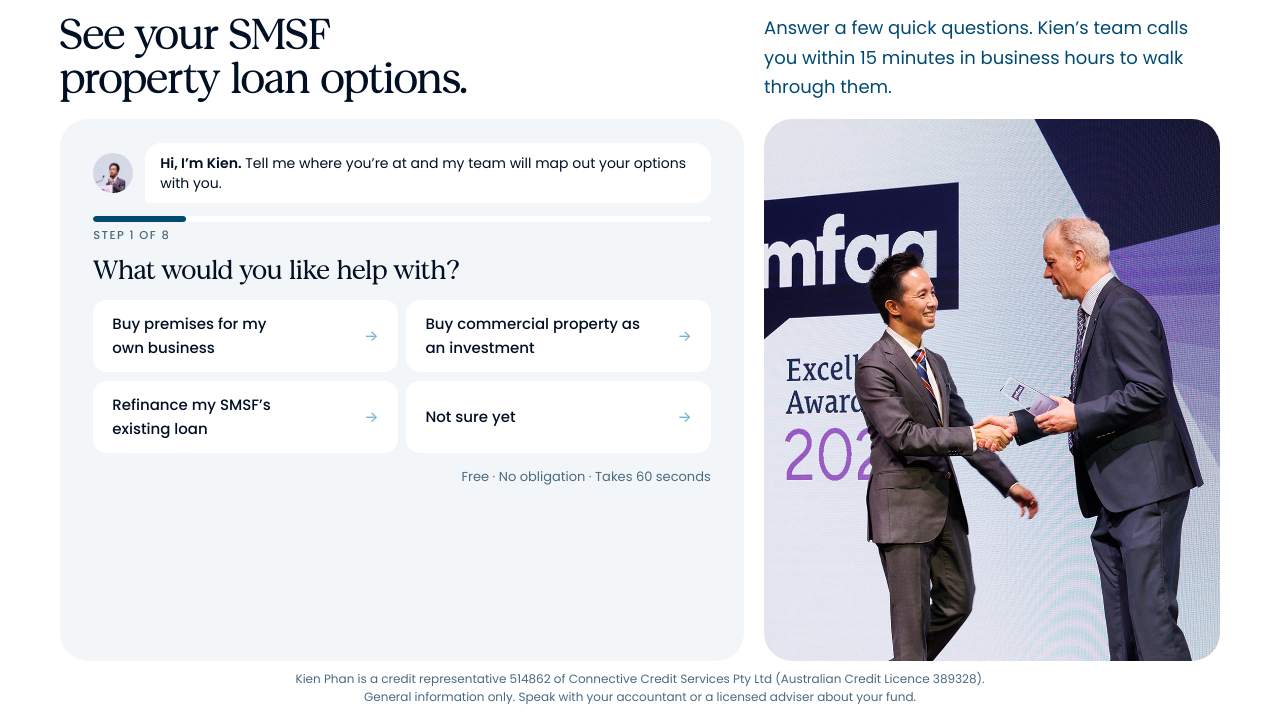
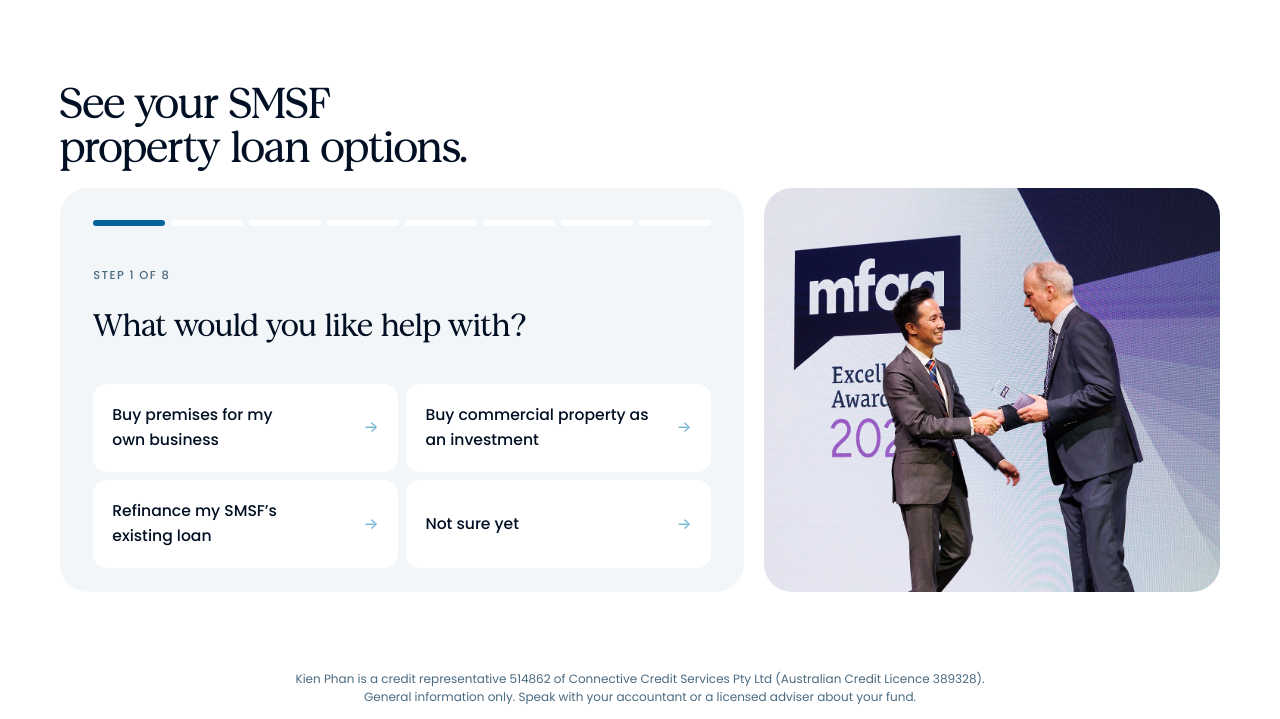
Before and after one commit to linhpham8digit/DEMO-KP-smsf-quizz, a plain HTML site: page index.html in a window 1280 px wide. Shown: the part 81-800 px from the top of the page. Drawn offline with Linux system fonts and the light colour scheme.

Commit message:
feat: leaner quiz with a tappable step bar
Removes the side note, the Kien bubble and the trust line. The progress bar has one
segment per step, and a step already reached can be tapped to go back to it; Back sits
beside the step count. The card is as tall as its content (the photo matches it) instead
of stretching with empty space under the answers.

Co-Authored-By: Claude Opus 5.5 <noreply@anthropic.com>

```diff
--- a/assets/css/landing.css
+++ b/assets/css/landing.css
@@ -135,8 +135,6 @@ h1, h2, h3 { text-wrap: balance; }
 .hero__award b { display: block; font-size: 14.5px; font-weight: 600; color: var(--white); }
 .hero__form { grid-column: 2; grid-row: 1 / 5; align-self: center; }
 
-/* Kien Phan, set large in place of a headline */
-.hero__name { font: 400 clamp(56px, min(7vw, 11vh), 112px)/.95 var(--serif); letter-spacing: -.02em; color: var(--white); }
 .hero__role { font: 500 clamp(17px, 2.4vh, 22px)/1.35 var(--sans); color: rgba(255, 255, 255, .92); margin-top: 6px; }
 /* role and MFAA membership on one line on wide screens; on phones MFAA drops to its own line */
 .hero__sep { margin-inline: .35em; color: rgba(255, 255, 255, .45); font-weight: 300; }
@@ -166,8 +164,6 @@ h1, h2, h3 { text-wrap: balance; }
 .hero-awards__dot:hover::before { background: rgba(255, 255, 255, .6); }
 .hero-awards__dot.is-active::before { width: 22px; background: var(--white); }
 
-/* Kien Phan, set large in place of a headline */
-.hero__name { font: 400 clamp(56px, min(7vw, 11vh), 112px)/.95 var(--serif); letter-spacing: -.02em; color: var(--white); }
 .hero__role { font: 500 clamp(17px, 2.4vh, 22px)/1.35 var(--sans); color: rgba(255, 255, 255, .92); margin-top: 6px; }
 
 
@@ -316,14 +312,21 @@ h1, h2, h3 { text-wrap: balance; }
 .quiz-photo > img { position: absolute; inset: 0; width: 100%; height: 100%; object-fit: cover; object-position: 44% 28%; transition: transform .7s cubic-bezier(.2, .7, .2, 1); }
 
 .quiz-body { display: grid; gap: 20px; }
-.quiz-intro { display: flex; align-items: center; gap: 12px; }
-.quiz-intro img { width: 46px; height: 46px; border-radius: 50%; object-fit: cover; object-position: 50% 15%; flex: none; }
-.quiz-intro p { background: var(--white); border-radius: 16px 16px 16px 4px; padding: 11px 15px; font-size: 14.5px; line-height: 1.45; color: var(--ink); }
-.quiz-intro b { font-weight: 600; }
 
-.progress { display: grid; gap: 8px; }
-.progress__bar { height: 6px; border-radius: 100px; background: var(--white); overflow: hidden; }
-.progress__bar i { display: block; height: 100%; border-radius: 100px; background: var(--navy); transition: width .35s ease; }
+.progress { display: grid; gap: 10px; }
+/* one segment per step; a step already reached can be tapped to go back to it */
+.progress__steps { list-style: none; margin: 0; padding: 0; display: flex; gap: 6px; }
+.progress__steps li { flex: 1; display: flex; }
+.progress__seg { flex: 1; position: relative; height: 22px; padding: 0; border: 0; background: none; cursor: pointer; }
+.progress__seg::before { content: ""; position: absolute; left: 0; right: 0; top: 8px; height: 6px; border-radius: 100px; background: var(--white); transition: background-color .3s, transform .2s; }
+.progress__seg.is-done::before { background: var(--navy); }
+.progress__seg.is-current::before { background: var(--ocean); }
+.progress__seg.is-ahead::before { background: var(--soft); }
+.progress__seg:not(:disabled):hover::before { transform: scaleY(1.6); }
+.progress__seg:disabled { cursor: default; }
+.progress__seg:focus-visible { outline: 2px solid var(--navy); outline-offset: 2px; border-radius: 4px; }
+.progress__row { display: flex; align-items: center; justify-content: space-between; gap: 12px; min-height: 24px; }
+.progress__row .back { min-height: 24px; padding: 0; font-size: 13px; }
 .progress__label { font: 500 11.5px/1 var(--mono); letter-spacing: 1.4px; color: var(--muted); text-transform: uppercase; }
 .quiz-q { font: 400 clamp(24px, 2.4vw, 30px)/1.15 var(--serif); color: var(--ink); }
 .quiz-q:focus { outline: none; }
@@ -342,10 +345,8 @@ h1, h2, h3 { text-wrap: balance; }
 .opts--grid .opt { justify-content: center; text-align: center; padding: 14px 4px; }
 .opts--grid .opt::after { display: none; }
 .opt.is-picked { border-color: var(--navy); background: var(--mist); color: var(--navy); }
-.quiz-foot { display: flex; align-items: center; justify-content: space-between; gap: 12px; min-height: 22px; }
 .back { border: 0; background: none; min-height: 44px; padding: 4px 0; font-size: 14px; font-weight: 500; color: var(--muted); cursor: pointer; }
 .back:hover { color: var(--navy); }
-.trust { font-size: 13px; color: var(--muted); }
 .quiz-card .f input { background: var(--white); }
 .quiz-card .yn__opts span { background: var(--white); }
 
@@ -412,9 +413,7 @@ h1, h2, h3 { text-wrap: balance; }
   .hero-awards__dot::before { background: var(--ice); }
   .hero-awards__dot.is-active::before { background: var(--navy); }
   .hero-awards__dot:hover::before { background: var(--soft); }
-  .hero__name { font-size: clamp(48px, 13vw, 72px); }
   .hero__role { font-size: 17px; }
-  .hero__name { font-size: clamp(48px, 13vw, 72px); }
   .hero__role { font-size: 17px; }
   .hero__who b { color: var(--ink); }
   .hero__award { border-left-color: var(--line); }
@@ -509,7 +508,6 @@ h1, h2, h3 { text-wrap: balance; }
 .quiz-body .opt:nth-child(8) { animation-delay: .28s; }
 
 /* the progress bar grows from where it was */
-.progress__bar i { transition: width .55s cubic-bezier(.2, .7, .2, 1); }
 
 /* answer buttons: lift on hover, press on click, a ripple from the pointer, then a tick */
 .opt { position: relative; overflow: hidden; isolation: isolate;
@@ -567,31 +565,29 @@ h1, h2, h3 { text-wrap: balance; }
 
 @media (min-width: 901px) {
   .quiz-screen { min-height: 100vh; min-height: 100svh; display: grid; grid-template-rows: 1fr auto; }
-  .quiz-screen > main { display: grid; grid-template-rows: auto auto 1fr; min-height: 0; }
+  /* the card is as tall as its content (the photo matches it), and the heading, card and photo
+     sit centred in the space under the logo row instead of the card stretching to fill it */
+  .quiz-screen > main { display: flex; flex-direction: column; min-height: 0; }
+  .quiz-screen .intro { margin-top: auto; }
+  .quiz-screen .quiz-grid { margin-bottom: auto; }
+  /* every question step is the height of the tallest one, so the card does not jump between them */
+  .quiz-screen .quiz-body { min-height: clamp(260px, 44.5vh, 470px); }
   .quiz-screen .page-top { padding-top: clamp(12px, 2.4vh, 28px); }
   .quiz-screen .page-top .logo, .quiz-screen .page-top .award-pair { height: clamp(44px, 7.4vh, 76px); }
   .quiz-screen .intro { padding-block: clamp(8px, 2vh, 36px) clamp(10px, 2.2vh, 28px); }
-  /* heading and side note sized as a pair: the note fills the photo column below it and,
-     its line height is set from the heading so its three lines match the heading's two */
   .quiz-screen .intro { --intro-t: clamp(28px, min(3.6vw, 5.4vh), 50px); align-items: center; }
   .quiz-screen .display { font-size: var(--intro-t); }
-  .quiz-screen .intro__aside { max-width: none; font-size: min(1.45vw, 18px); line-height: calc(var(--intro-t) * .68); padding-bottom: 0; text-wrap: pretty; }
-  .quiz-screen .quiz-grid { min-height: 0; }
   .quiz-screen .quiz-photo { min-height: 0; }
   .quiz-screen .quiz-card { padding: clamp(16px, 3vh, 40px) clamp(20px, 2.6vw, 40px); gap: clamp(10px, 1.7vh, 20px); }
   .quiz-screen .quiz-body { gap: clamp(10px, 1.7vh, 20px); }
-  .quiz-screen .quiz-intro img { width: clamp(34px, 5vh, 46px); height: clamp(34px, 5vh, 46px); }
-  .quiz-screen .quiz-intro p { font-size: clamp(13px, 1.75vh, 14.5px); padding: clamp(7px, 1.2vh, 11px) 15px; }
-  .quiz-screen .quiz-q { font-size: clamp(20px, 3.3vh, 30px); }
+  .quiz-screen .quiz-q { font-size: clamp(22px, 3.9vh, 38px); }
   .quiz-screen .opts { gap: clamp(6px, 1.1vh, 10px); }
-  .quiz-screen .opt { min-height: clamp(44px, 6.4vh, 56px); padding-block: clamp(8px, 1.4vh, 14px); }
-  .quiz-screen .quiz-foot { min-height: 0; }
-  .quiz-screen .back { min-height: clamp(30px, 4.4vh, 44px); }
+  .quiz-screen .opt { min-height: clamp(48px, 7.6vh, 72px); padding-block: clamp(8px, 1.4vh, 14px); font-size: clamp(14px, 1.95vh, 17px); }
   .quiz-screen .lead-form { gap: clamp(6px, 1.1vh, 12px) 12px; }
   .quiz-screen .f input { height: clamp(40px, 5.6vh, 50px); min-height: 40px; }
   .quiz-screen .lead-form .btn { min-height: clamp(44px, 6vh, 54px); padding-block: 10px; }
   .quiz-screen .mini-foot { padding-block: clamp(6px, 1.2vh, 22px) clamp(8px, 1.6vh, 26px); font-size: 12px; line-height: 1.5; }
-  /* contact step: mobile and email side by side; the call-back line is already in the heading's side note */
+  /* contact step: mobile and email side by side, the call-back line left out to keep it on one screen */
   .quiz-screen .quiz-card .lead-form .f--full { grid-column: auto; }
   .quiz-screen .quiz-card .form-note { display: none; }
   .quiz-screen .quiz-card .yn { flex-wrap: nowrap; }
@@ -716,3 +712,19 @@ h1, h2, h3 { text-wrap: balance; }
   html { scroll-behavior: auto; }
   * { transition: none !important; animation: none !important; }
 }
+
+/* ---------- landing hero: the headline leads, Kien Phan sits under it ----------
+   The form card carries the colour logo, so the white logo on the photograph only shows
+   on the version reached from the quiz, which has no form. */
+.hero__headline { font: 400 clamp(40px, min(4.8vw, 7.6vh), 68px)/1.02 var(--serif); letter-spacing: -.015em; color: var(--white); }
+.hero__who-block { display: grid; gap: 4px; margin-top: clamp(6px, 1.8vh, 18px); }
+.hero__who-name { font: 400 clamp(22px, 3.4vh, 32px)/1.1 var(--serif); color: var(--white); }
+.hero__who-block .hero__role { margin-top: 0; }
+.hero__brand { display: none; }
+.from-quiz .hero__brand { display: block; }
+.form-card__logo { display: block; height: clamp(34px, 5vh, 48px); width: auto; justify-self: start; }
+.form-card.is-done .form-card__logo { justify-self: center; }
+@media (max-width: 900px) {
+  .hero__headline { font-size: clamp(36px, 10vw, 56px); }
+  .hero__who-name { font-size: 24px; }
+}
--- a/assets/js/quiz.js
+++ b/assets/js/quiz.js
@@ -1,5 +1,5 @@
-/* Version B: the quiz. One question per screen, a tap moves on by itself, back link,
-   progress starts near 15%. The last step is the contact step, which fills the same
+/* Version B: the quiz. One question per screen, a tap moves on by itself. The progress bar
+   has one segment per step; tapping a step already reached goes back to it. The last step is the contact step, which fills the same
    lead record as the full form. Built with DOM methods and textContent only. */
 (function () {
   "use strict";
@@ -61,7 +61,7 @@
 
   function isRefi(goal) { return goal === "Refinance my loan" || goal === SMSF_Q1[2]; }
 
-  var S = { step: 0, ans: {}, contact: {} };
+  var S = { step: 0, max: 0, ans: {}, contact: {} };   // max: furthest step reached
 
   /* ---------- tiny DOM helpers ---------- */
   // Display only: tie the last two words of a line with a no-break space so a single
@@ -79,7 +79,6 @@
     return n;
   }
 
-  var intro = document.getElementById("quizIntro");
   var body = document.getElementById("quizBody");
 
   /* ---------- motion: questions slide in the way you are going, a picked answer
@@ -87,7 +86,6 @@
      who asks for reduced motion. ---------- */
   var reduce = window.matchMedia && window.matchMedia("(prefers-reduced-motion: reduce)").matches;
   var dir = 1;
-  var lastPct = 15;
   var busy = false;
 
   function go(delta) {
@@ -115,41 +113,41 @@
 
   function progress(stepIndex, total) {
     var wrap = el("div", "progress");
-    var bar = el("div", "progress__bar");
-    var fill = el("i");
-    var pct = Math.round(15 + 85 * stepIndex / total);
-    // start from where the last bar was, then grow or shrink to the new value
-    fill.style.width = (reduce ? pct : lastPct) + "%";
-    if (!reduce) requestAnimationFrame(function () { requestAnimationFrame(function () { fill.style.width = pct + "%"; }); });
-    lastPct = pct;
-    bar.appendChild(fill);
-    bar.setAttribute("role", "progressbar");
-    bar.setAttribute("aria-valuemin", "1");
-    bar.setAttribute("aria-valuemax", String(total));
-    bar.setAttribute("aria-valuenow", String(stepIndex + 1));
+    var bar = el("ol", "progress__steps");
+    bar.setAttribute("aria-label", "Steps");
+    for (var i = 0; i < total; i++) {
+      var li = el("li");
+      var seg = el("button", "progress__seg");
+      seg.type = "button";
+      var label = i === total - 1 ? "Your details" : "Question " + (i + 1);
+      if (i < stepIndex) seg.classList.add("is-done");
+      else if (i === stepIndex) { seg.classList.add("is-current"); seg.setAttribute("aria-current", "step"); }
+      else if (i <= S.max) seg.classList.add("is-ahead");
+      if (i > S.max || i === stepIndex) { seg.disabled = true; seg.setAttribute("aria-label", label); }
+      else {
+        seg.setAttribute("aria-label", "Go to " + label.toLowerCase());
+        seg.addEventListener("click", (function (to) { return function () { go(to - S.step); }; })(i));
+      }
+      li.appendChild(seg);
+      bar.appendChild(li);
+    }
     wrap.appendChild(bar);
-    wrap.appendChild(el("span", "progress__label", "Step " + (stepIndex + 1) + " of " + total));
-    return wrap;
-  }
-
-  function foot(withBack, trustText) {
-    var f = el("div", "quiz-foot");
-    if (withBack) {
+    var row = el("div", "progress__row");
+    row.appendChild(el("span", "progress__label", "Step " + (stepIndex + 1) + " of " + total));
+    if (stepIndex > 0) {
       var b = el("button", "back", "← Back");
       b.type = "button";
       b.addEventListener("click", function () { go(-1); });
-      f.appendChild(b);
-    } else {
-      f.appendChild(el("span"));
+      row.appendChild(b);
     }
-    if (trustText) f.appendChild(el("span", "trust", tie(trustText)));
-    return f;
+    wrap.appendChild(row);
+    return wrap;
   }
 
   function render(focus) {
     var list = steps(S.ans);
     var total = list.length + 1;
-    intro.hidden = S.step !== 0;
+    S.max = Math.min(Math.max(S.max, S.step), total - 1);
     body.textContent = "";
     body.classList.remove("is-out-fwd", "is-out-back", "is-in-fwd", "is-in-back");
     if (focus && !reduce) {
@@ -179,6 +177,7 @@
             // Switched between buying and refinance: the other branch's answers no longer apply.
             S.ans = {};
             S.ans[s.key] = label;
+            S.max = S.step;
           }
           Array.prototype.forEach.call(opts.children, function (c) { c.classList.toggle("is-picked", c === b); });
           opts.classList.add("has-pick");
@@ -187,7 +186,6 @@
         opts.appendChild(b);
       });
       body.appendChild(opts);
-      body.appendChild(foot(S.step > 0, S.step === 0 ? "Free · No obligation · Takes 60 seconds" : ""));
       if (focus) q.focus({ preventScroll: true });
       return;
     }
@@ -312,7 +310,6 @@
     });
 
     body.appendChild(form);
-    body.appendChild(foot(true, ""));
     if (focus) q.focus({ preventScroll: true });
   }
 
@@ -322,7 +319,6 @@
     var gone = false;
     function leave() { if (gone) return; gone = true; L.submit(rec, THANKS); }
 
-    intro.hidden = true;
     body.textContent = "";
     body.classList.remove("is-out-fwd", "is-out-back", "is-in-fwd", "is-in-back");
     if (!reduce) { void body.offsetWidth; body.classList.add("is-in-fwd"); }
--- a/index.html
+++ b/index.html
@@ -24,16 +24,10 @@
       <!-- DRAFT one-line headline: Content writes the final copy. -->
       <h1 class="display" id="quizTitle">See your SMSF<br /> property loan options.</h1>
     </div>
-    <p class="intro__aside">Answer a few quick questions. Kien&rsquo;s team calls you within 15 minutes in business hours to walk through them.</p>
   </div>
 
   <div class="quiz-grid">
     <section class="quiz-card" aria-labelledby="quizTitle">
-      <div class="quiz-intro" id="quizIntro">
-        <img src="assets/img/kien-avatar.jpg" alt="Kien Phan" />
-        <!-- DRAFT: Content writes Kien's short line. -->
-        <p><b>Hi, I&rsquo;m Kien.</b> Tell me where you&rsquo;re at and my team will map out your options with you.</p>
-      </div>
       <!-- Where the quiz sends people when they finish: the SMSF landing page (repo 8group-org/KP-smsf-landingpage).
            TODO: replace with the landing page's real domain once it is set up. -->
       <div id="quiz" data-page="smsf" data-thanks="https://demo-kp-smsf-landingpage.vercel.app/?from=quiz">
```
Also changed, not shown: assets/img/kien-avatar.jpg (deleted).
